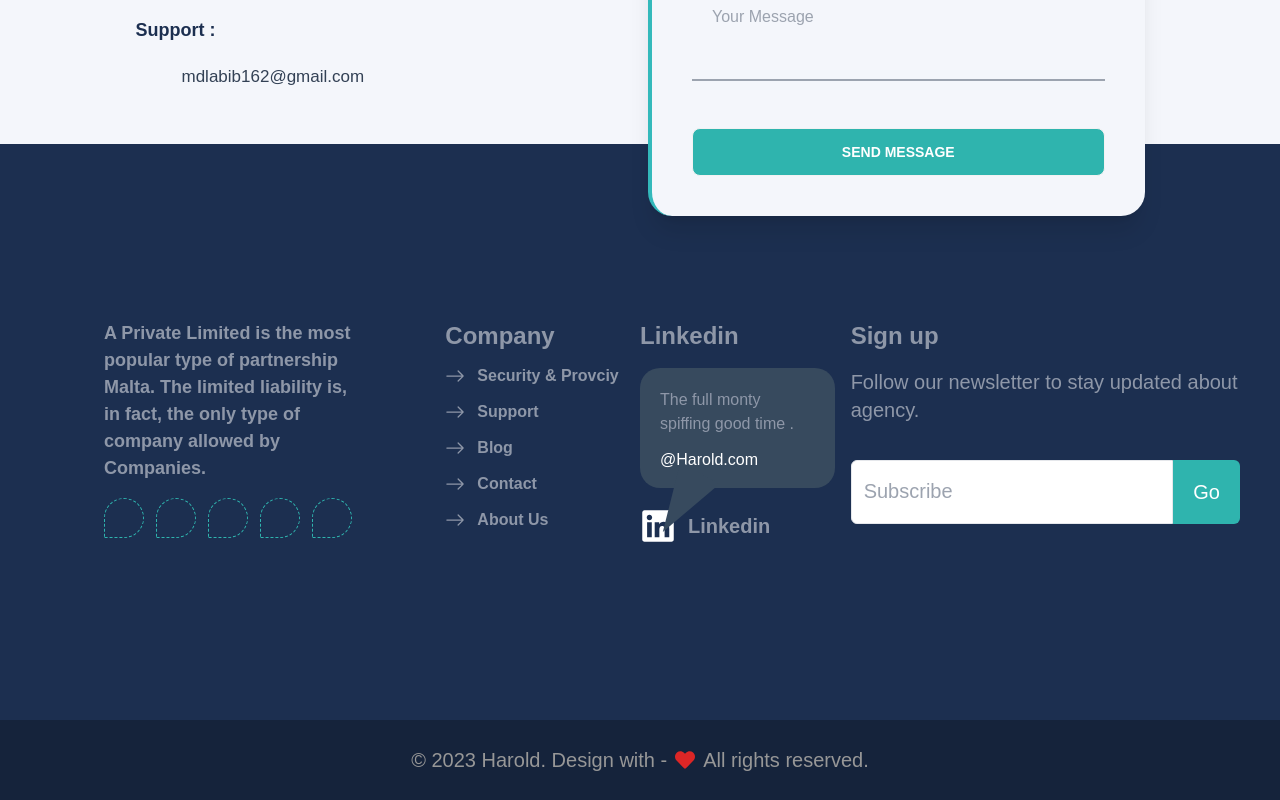
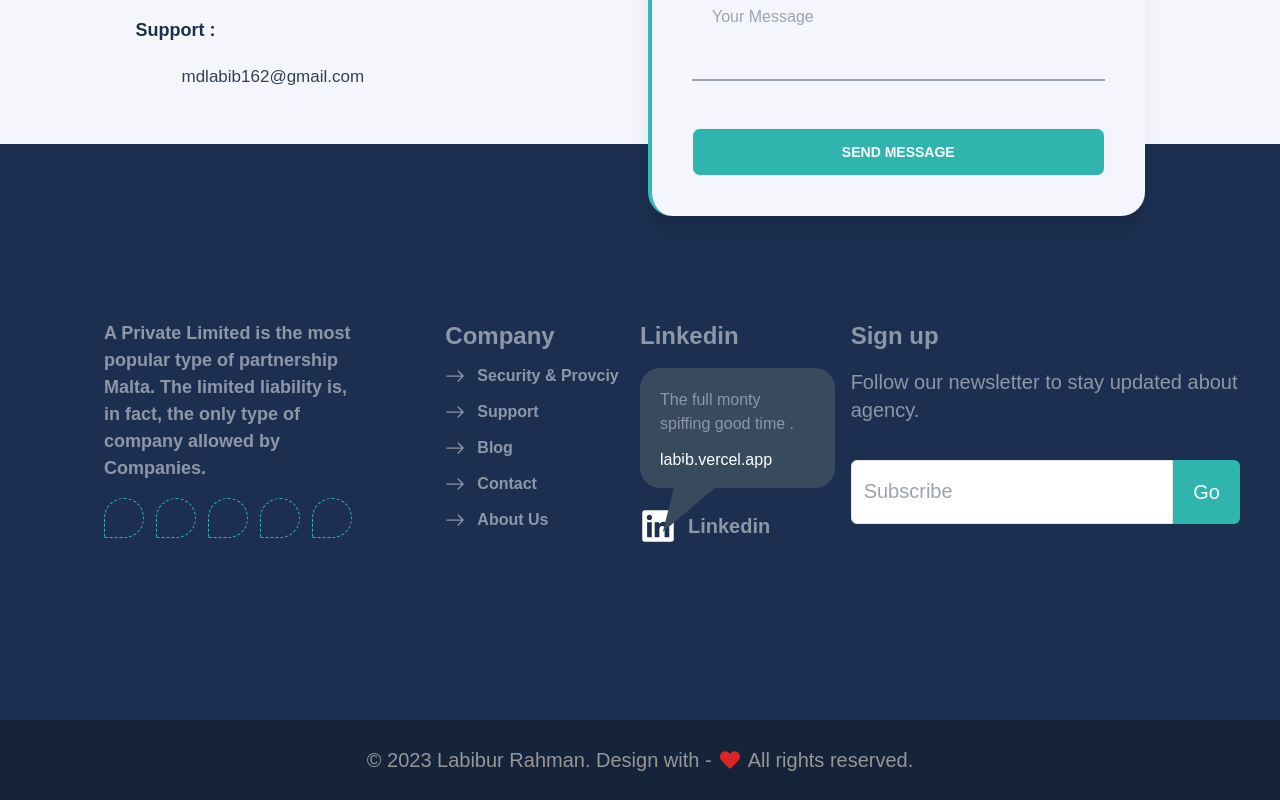
Before and after one commit to Labib44/Labib, a React (Vite) app: page / in a window 1280 px wide. Shown: the part 8632-9432 px from the top of the page. Built offline with nearby package versions, Linux system fonts and the light colour scheme; some icons are missing.

Commit message:
update icon url

```diff
--- a/src/component/Shared/Footer/Footer.jsx
+++ b/src/component/Shared/Footer/Footer.jsx
@@ -38,17 +38,18 @@ const Footer = () => {
                         <h1 className='text-[18px] font-semibold px-16 lg:px-0 md:px-0 sm:px-0'>A Private Limited is the most popular type of partnership Malta. The limited liability is, in fact, the only type of company allowed by Companies.</h1>
                         <div className="flex space-x-3 px-16 lg:px-0 md:px-0 sm:px-0">
                             <div className="w-10 h-10 bg-[#1C2F50] hover:bg-secondary text-secondary hover:text-primary rounded-t-full rounded-br-full border-dashed border border-secondary duration-700 p-[6px]">
-                                <Icon icon="ic:round-facebook" className="text-2xl  " />
+                                <a href="https://www.facebook.com/md.labib.9/" target="_blank" rel="noreferrer"><Icon icon="ic:round-facebook" className="text-2xl  " /></a>
                             </div>
                             <div className="w-10 h-10 bg-[#1C2F50] hover:bg-secondary text-secondary hover:text-primary rounded-t-full rounded-br-full border-dashed border border-secondary duration-700 p-[6px]">
-                                <Icon icon="mdi:instagram" className="text-2xl" />
+                                <a href="https://www.linkedin.com/in/labibur-rahman/" target="_blank" rel="noreferrer"><Icon icon="mdi:linkedin" className="text-2xl" /></a>
+                            </div>
+                            <div className="w-10 h-10 bg-[#1C2F50] hover:bg-secondary text-secondary hover:text-primary rounded-t-full rounded-br-full border-dashed border border-secondary duration-700 p-[6px]">
+                               <a href="https://github.com/Labib44" target="_blank" rel="noreferrer"><Icon icon="uiw:github" className="text-2xl" /></a>
                             </div>
                             <div className="w-10 h-10 bg-[#1C2F50] hover:bg-secondary text-secondary hover:text-primary rounded-t-full rounded-br-full border-dashed border border-secondary duration-700 p-[6px]">
                                 <Icon icon="mdi:twitter" className="text-2xl" />
                             </div>
-                            <div className="w-10 h-10 bg-[#1C2F50] hover:bg-secondary text-secondary hover:text-primary rounded-t-full rounded-br-full border-dashed border border-secondary duration-700 p-[6px]">
-                                <Icon icon="mdi:linkedin" className="text-2xl" />
-                            </div>
+
                             <div className="w-10 h-10 bg-[#1C2F50] hover:bg-secondary text-secondary hover:text-primary rounded-t-full rounded-br-full border-dashed border border-secondary duration-700 p-[6px]">
                                 <Icon icon="mdi:pinterest" className="text-2xl" />
                             </div>
@@ -62,7 +63,7 @@ const Footer = () => {
                                 {
                                     fristLinkData.map((data, idx) =>
                                         <a key={idx} href={data.url}
-                                        className=' text-[16px] font-semibold pt-3 hover:text-secondary duration-700 flex items-center'><span><BsArrowRight className="text-xl mr-3"></BsArrowRight></span> {data.title}</a>
+                                            className=' text-[16px] font-semibold pt-3 hover:text-secondary duration-700 flex items-center'><span><BsArrowRight className="text-xl mr-3"></BsArrowRight></span> {data.title}</a>
                                     )
                                 }
                             </div>
@@ -72,7 +73,7 @@ const Footer = () => {
                             <h2 className={`" font-bold text-2xl "  ${!isDark ? "text-white" : ""}`}>Linkedin</h2>
                             <div className={`" box arrow-bottom mt-4 p-5 "`}>
                                 <p className="mb-3 lg:mb-3 md:mb-2 sm:mb-0">The full monty spiffing good time .</p>
-                                <Link className="text-white hover:text-secondary duration-700">@Harold.com</Link>
+                                <Link className="text-white hover:text-secondary duration-700">labib.vercel.app</Link>
                             </div>
                             <br />
                             <div className="flex -mt-1">
@@ -100,7 +101,7 @@ const Footer = () => {
             </footer>
             <footer className={`" footer footer-center p-5 text-base-content h-20 " ${!isDark ? "bg-[#343F4B]" : "bg-[#15233B]"}`}>
                 <div className="flex justify-center text-xl lg:text-xl md:text-xl sm:text-sm">
-                    <p className="text-accent">© 2023 Harold. Design with -</p>
+                    <p className="text-accent">© 2023 Labibur Rahman. Design with -</p>
                     <FaHeart className="text-red-600"></FaHeart>
                     <p className="text-accent">All rights reserved. </p>
                 </div>
```
